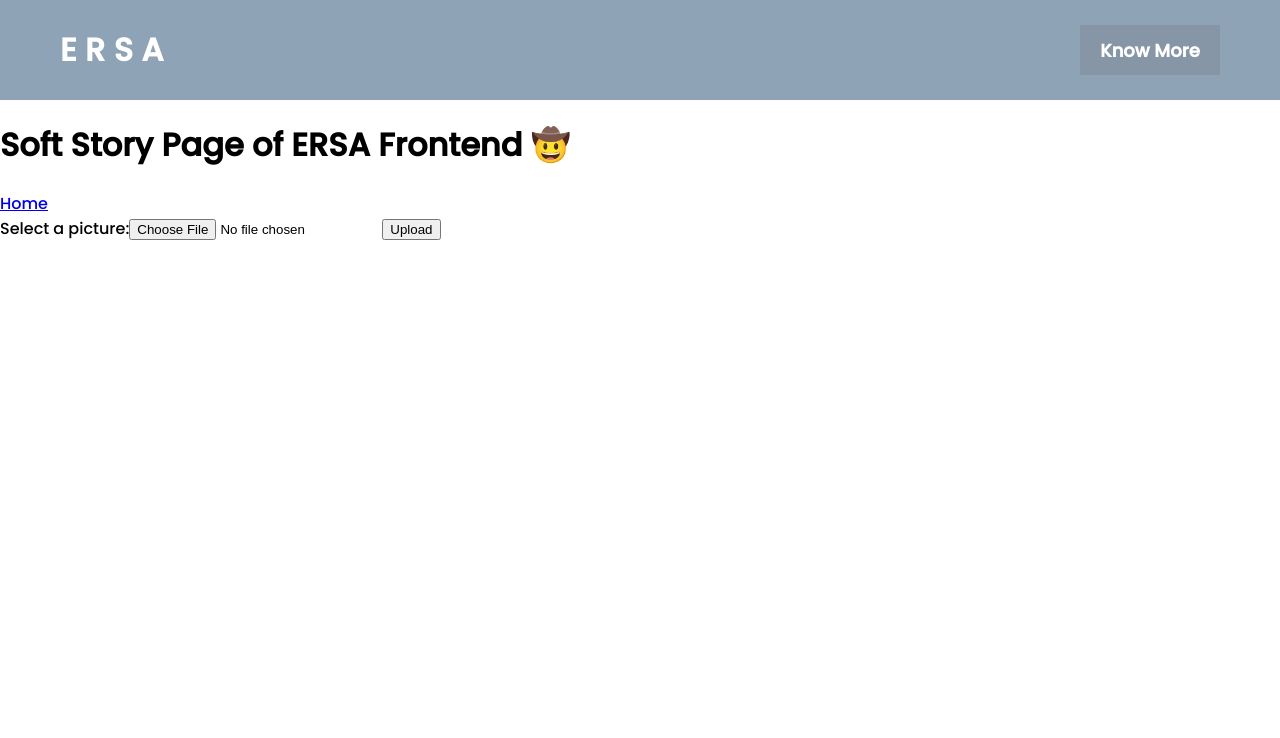
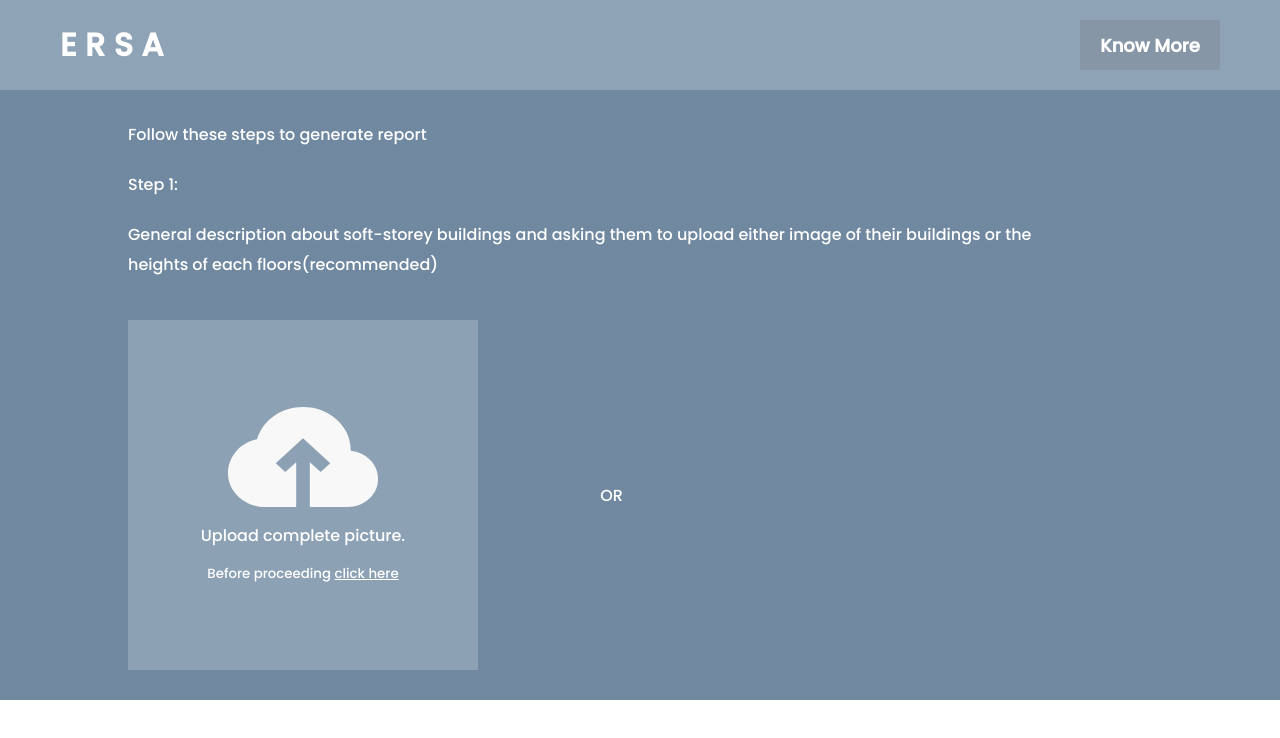
Before and after one commit to gdsc-jssstu/ERSA, a React (Vite) app in the folder frontend/ERSA-Fronted/: page /soft-story in a window 1280 px wide. Shown: the top 738 px of the page. Built offline with nearby package versions, Linux system fonts and the light colour scheme.

Commit message:
updated navbar, created UI based components for softstory page

```diff
--- a/frontend/ERSA-Fronted/index.html
+++ b/frontend/ERSA-Fronted/index.html
@@ -9,7 +9,7 @@
 <link href="https://fonts.googleapis.com/css2?family=Poppins:wght@500&display=swap" rel="stylesheet">
     <title>ERSA(Earthquake Resilient Structure Analysis)</title>
   </head>
-  <body style=margin:0>
+  <body style="margin:0;padding: 0;">
     <div id="root"></div>
     <script type="module" src="/src/main.jsx"></script>
   </body>
--- a/frontend/ERSA-Fronted/src/components/Navbar.css
+++ b/frontend/ERSA-Fronted/src/components/Navbar.css
@@ -1,6 +1,6 @@
 .nav--main{
     width: 100%;
-    height: 100px;
+    height: 90px;
     background-color: #8ea3b6;
     display: flex;
     align-items: center;
@@ -9,6 +9,7 @@
     position: sticky;
     top: 0;
     z-index: 1000;
+    margin: 0;
 }
 .nav--sub
 {
@@ -31,7 +32,7 @@
     font-weight: 600;
     cursor: pointer;
 
-  transition: 0.5s;
+  transition: 0.5 s;
 }
 .nav--button:hover{
   background: rgba(92, 98, 104, 0.82);
--- a/frontend/ERSA-Fronted/src/components/Navbar.jsx
+++ b/frontend/ERSA-Fronted/src/components/Navbar.jsx
@@ -1,10 +1,15 @@
 import React from "react";
+import { Link } from "react-router-dom";
 import "./Navbar.css";
 export default function Navbar() {
   return (
     <div className="nav--main">
       <div className="nav--sub">
-        <div style={{ fontWeight: "bold", fontSize: "xx-large" }}>E R S A</div>
+        <div style={{ fontWeight: "bold", fontSize: "xx-large" }}>
+          <Link to="/" style={{ color: "white", textDecoration: "none" }}>
+            E R S A
+          </Link>
+        </div>
         <div>
           <div className="nav--button">Know More</div>
         </div>
--- /dev/null
+++ b/frontend/ERSA-Fronted/src/components/Upload.css
@@ -0,0 +1,46 @@
+.softstory--main{
+
+    font-weight: 500;
+    background-color: #7089a1;
+   height: max-content;
+}
+.softstory--container{
+   display: flex;
+   flex-direction: column;
+   top:7%;
+   margin-left:10%;
+}
+
+.desc{
+    max-width: 80%;
+}
+.upload--container{
+    display: flex;
+    align-items: center;
+    justify-content: space-between;
+    padding: 10px 0;
+    margin-bottom: 20px;
+}
+.upload--img{
+    color: white;
+    background-color: #8CA1B4;
+width: 350px;
+height: 350px;
+left: 93px;
+top: 492px;
+display: flex;
+flex-direction: column;
+align-items: center;
+justify-content: center;
+}
+
+.upload--or{
+    color: white;
+    text-align: center;
+    flex:2;
+}
+
+.upload--details{
+    flex: 4;
+
+}
--- /dev/null
+++ b/frontend/ERSA-Fronted/src/components/Upload.jsx
@@ -0,0 +1,34 @@
+import React from "react";
+import "./Upload.css";
+import uploadIcon from "../../public/uploadIcon.svg";
+export default function Upload() {
+  return (
+    <div className="softstory--main">
+      <div className="softstory--container">
+        <div className="desc">
+          <div>Follow these steps to generate report</div>
+          <div>Step 1:</div>
+          <div>
+            General description about soft-storey buildings and asking them to
+            upload either image of their buildings or the heights of each
+            floors(recommended)
+          </div>
+        </div>
+        <div className="upload--container">
+          <div className="upload--img">
+            <img src={uploadIcon} alt="Upload Image of the structure" />
+            <p>Upload complete picture.</p>
+            <small>
+              Before proceeding{" "}
+              <a style={{ color: "white", textDecoration: "underline" }}>
+                click here
+              </a>
+            </small>
+          </div>
+          <div className="upload--or">OR</div>
+          <div className="upload--details"></div>
+        </div>
+      </div>
+    </div>
+  );
+}
--- a/frontend/ERSA-Fronted/src/pages/SoftStory.jsx
+++ b/frontend/ERSA-Fronted/src/pages/SoftStory.jsx
@@ -3,6 +3,7 @@ import { Link } from "react-router-dom";
 import { useState, useEffect } from "react";
 import axios from "axios";
 import Navbar from "../components/Navbar";
+import Upload from "../components/Upload";
 
 function SoftStory() {
   const [selectedFile, setSelectedFile] = useState(null);
@@ -26,9 +27,10 @@ function SoftStory() {
   };
 
   return (
-    <div>
+    <>
       <Navbar />
-      <h1>Soft Story Page of ERSA Frontend 🤠</h1>
+      <Upload />
+      {/* <h1>Soft Story Page of ERSA Frontend 🤠</h1>
       <Link to="/">Home</Link>
       <form onSubmit={handleSubmit}>
         <label>
@@ -36,8 +38,8 @@ function SoftStory() {
           <input type="file" onChange={handleFileSelect} />
         </label>
         <button type="submit">Upload</button>
-      </form>
-    </div>
+      </form> */}
+    </>
   );
 }
 
```
Also changed, not shown: frontend/ERSA-Fronted/public/uploadIcon.svg (added).
